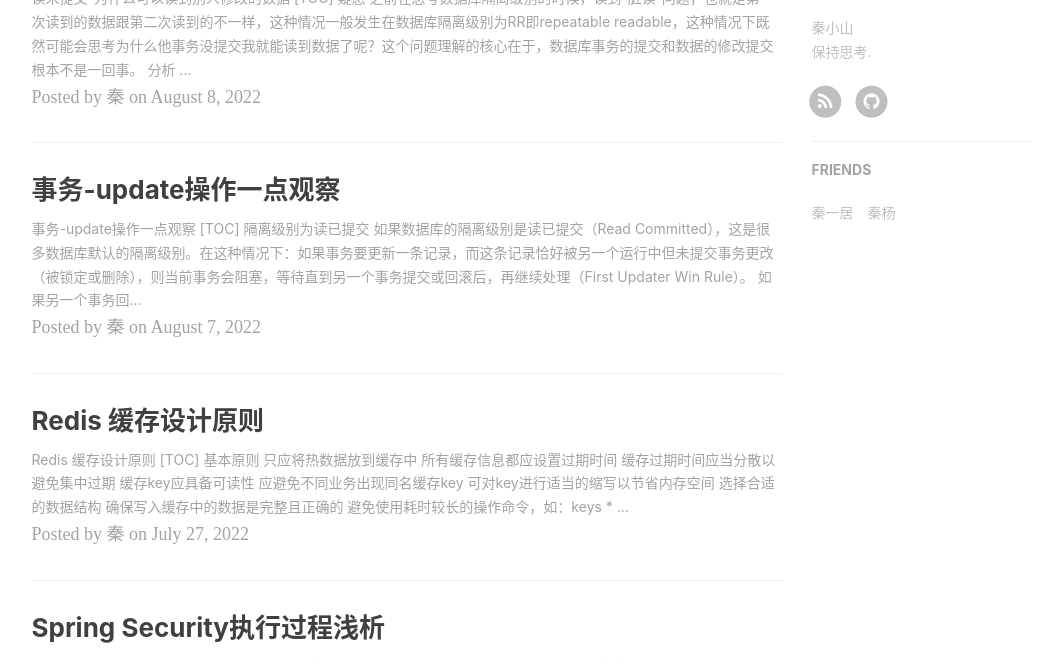
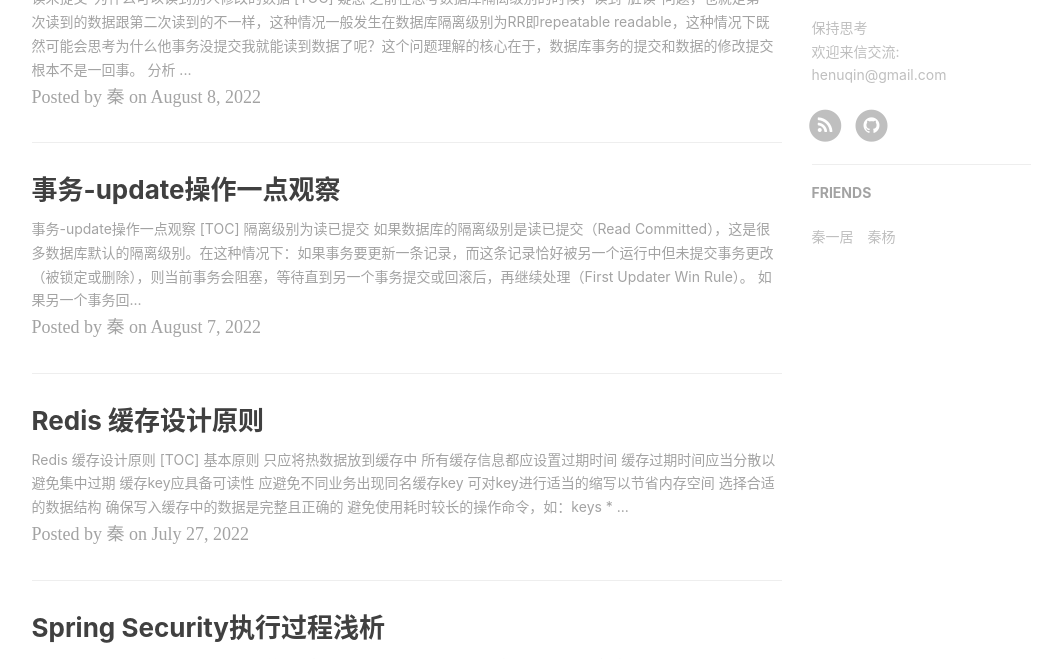
Before and after one commit to henudev/henudev.github.io, a Jekyll site: the page built from index.html, in a window 1280 px wide and 900 px high, scrolled down 491 px, cut to the strip 241-900 px from the top of the window. Shown: the whole strip, without its empty margins (136-1198 px from the left). Built offline with Jekyll 4.4.1, drawn with Linux system fonts in a browser that asks for light colours; nearby versions of some CDN libraries; the list of posts is cut into pages by our own code; comment, search, counter and statistics services are not loaded.

Commit message:
修改联系方式

```diff
--- a/_config.yml
+++ b/_config.yml
@@ -78,7 +78,7 @@ netease_comment: false
 
 # Sidebar settings
 sidebar: true                           # whether or not using Sidebar.
-sidebar-about-description: "秦小山 <br> 保持思考."
+sidebar-about-description: "保持思考 <br> 欢迎来信交流: henuqin@gmail.com"
 sidebar-avatar: https://avatars.githubusercontent.com/u/9426798?s=400&u=61031ef501c7794b6cc91d0140296dd79932414e&v=4 # use absolute URL, seeing it's used in both `/` and `/about/`
 
 
```
